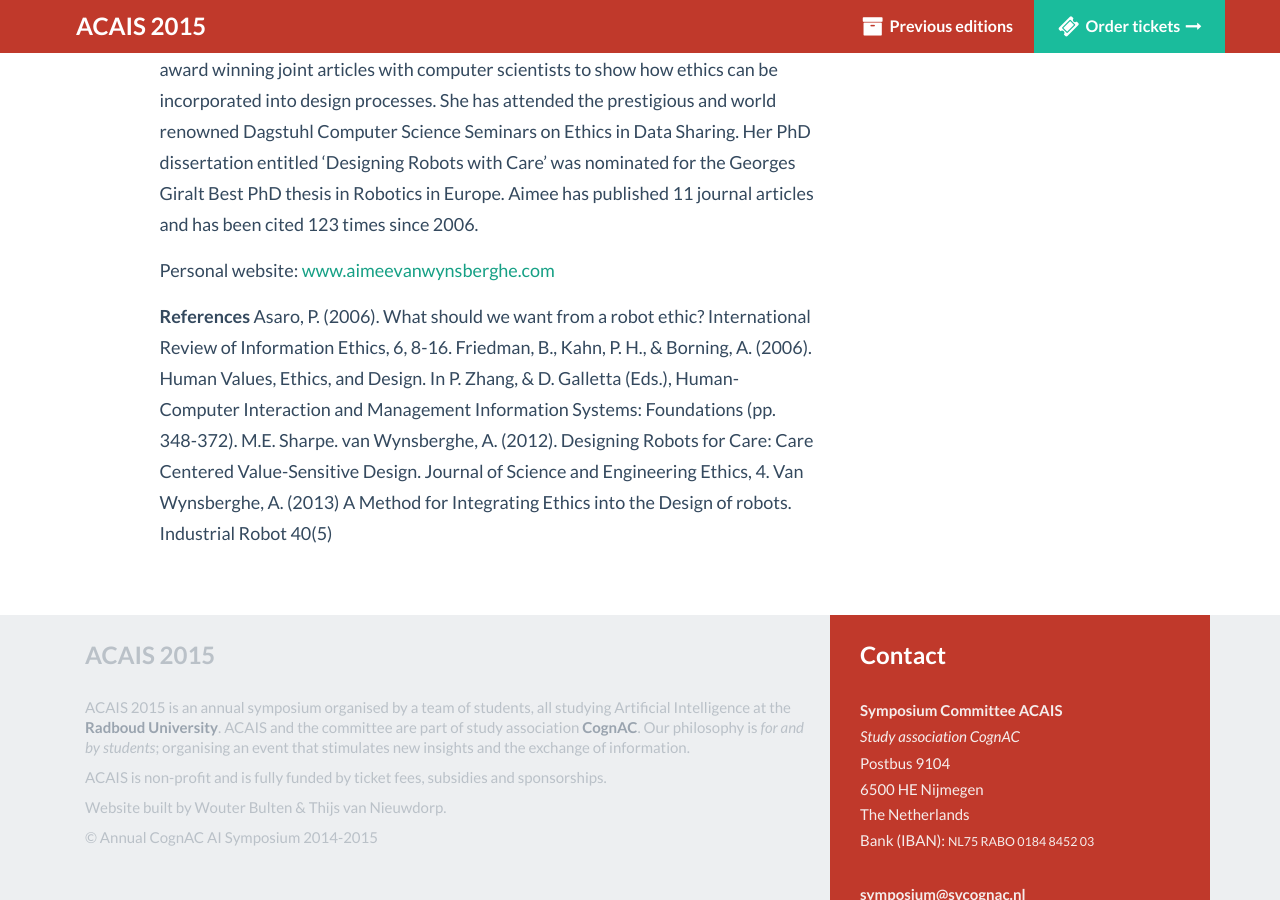
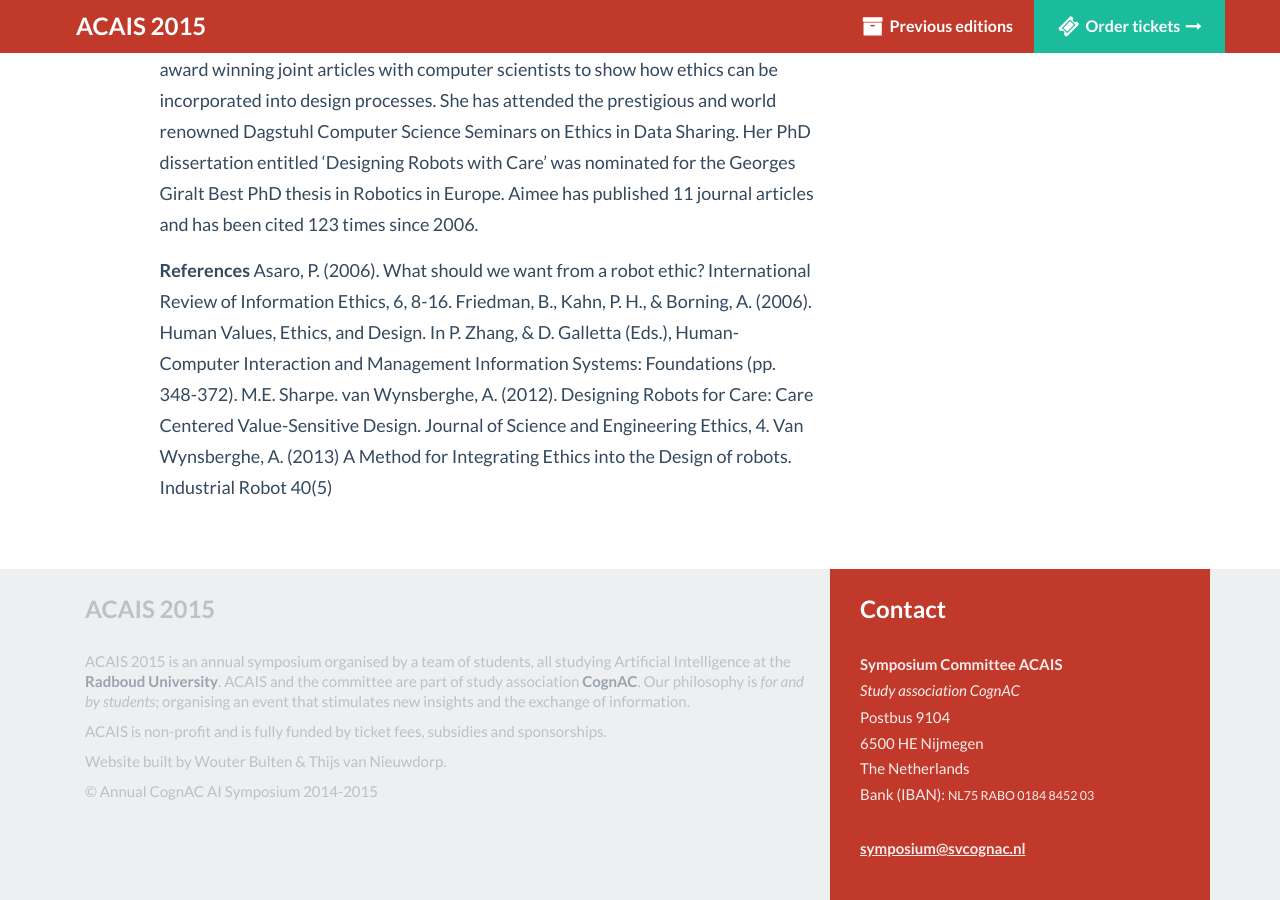
Before and after one commit to wouterbulten/acais-website, a Jekyll site: the page built from 2014/the-good-the-bad-and-the-robot.html, in a window 1280 px wide and 900 px high, scrolled down 1459 px. Built offline with Jekyll 4.4.1, drawn with Linux system fonts in a browser that asks for light colours; nearby versions of some CDN libraries.

Commit message:
More errors found by htmlproofer

```diff
--- a/2008/index.html
+++ b/2008/index.html
@@ -32,5 +32,5 @@ title: ACAIS 2008 - AI &amp; Creativity
         <dt>Iris van Rooij</dt>
     </dl>
     <p>Sponsored by:</p>
-    <a href="http://www.beinformed.com/"><img src="../img/2008/sponsor.gif"></a>
+    <a href="http://www.beinformed.com/"><img src="../img/2008/sponsor.gif" alt="Sponsor logo"></a>
 </div>
--- a/2014/the-good-the-bad-and-the-robot.html
+++ b/2014/the-good-the-bad-and-the-robot.html
@@ -14,7 +14,6 @@ image-src: ./img/speakers/AimeeVanWynsberghe.jpg
 
 <p>Aimee is engaged in interdisciplinary work on a day-to-day basis and has written award winning joint articles with computer scientists to show how ethics can be incorporated into design processes. She has attended the prestigious and world renowned Dagstuhl Computer Science Seminars on Ethics in Data Sharing. Her PhD dissertation entitled ‘Designing Robots with Care’ was nominated for the Georges Giralt Best PhD thesis in Robotics in Europe. Aimee has published 11 journal articles and has been cited 123 times since 2006.</p>
 
-<p>Personal website: <a href="www.aimeevanwynsberghe.com">www.aimeevanwynsberghe.com</a></p>
 
 <p><b>References</b>
     Asaro, P. (2006). What should we want from a robot ethic? International Review of Information Ethics, 6, 8-16.
--- a/index.html
+++ b/index.html
@@ -130,17 +130,17 @@ layout: default
         <div class="row">
             <div class="col-md-4">
                 <a href="http://svcognac.nl/">
-                    <img height="175px" width="175px" src="/img/2015/cognac.png">
+                    <img height="175px" width="175px" src="/img/2015/cognac.png" alt="CognAC">
                 </a>
             </div>
             <div class="col-md-4">
-                <a href="http://ii.tudelft.nl/bnvki/">
+                <a href="http://ii.tudelft.nl/bnvki/" alt="BNVKI">
                     <img src="/img/2015/sponsor.png">
                 </a>
             </div>
             <div class="col-md-4">
             <a href="http://ru.nl">
-                <img src="/img/2015/ru.png">
+                <img src="/img/2015/ru.png" alt="Radboud University">
                 </a>
             </div>
         </div>
```
